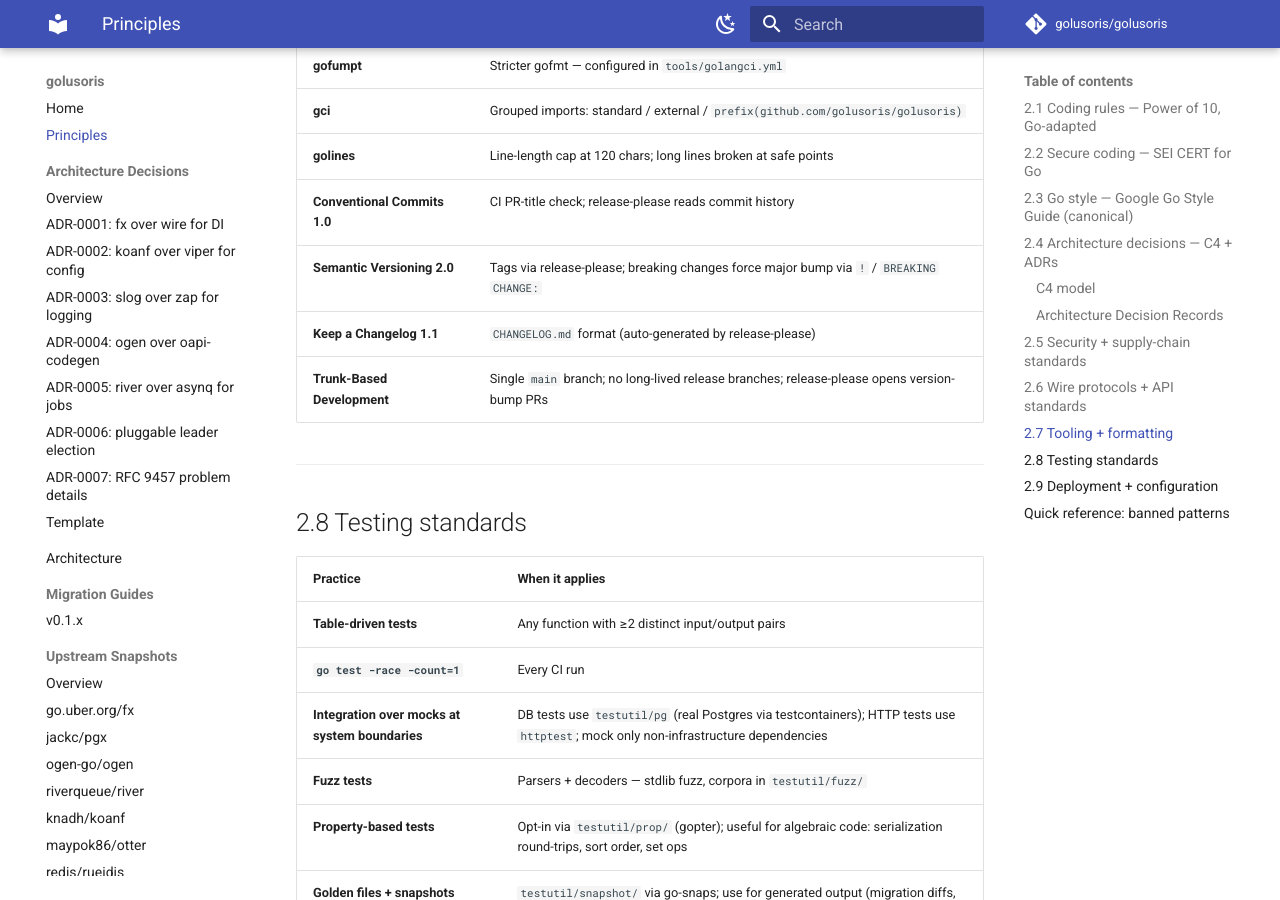
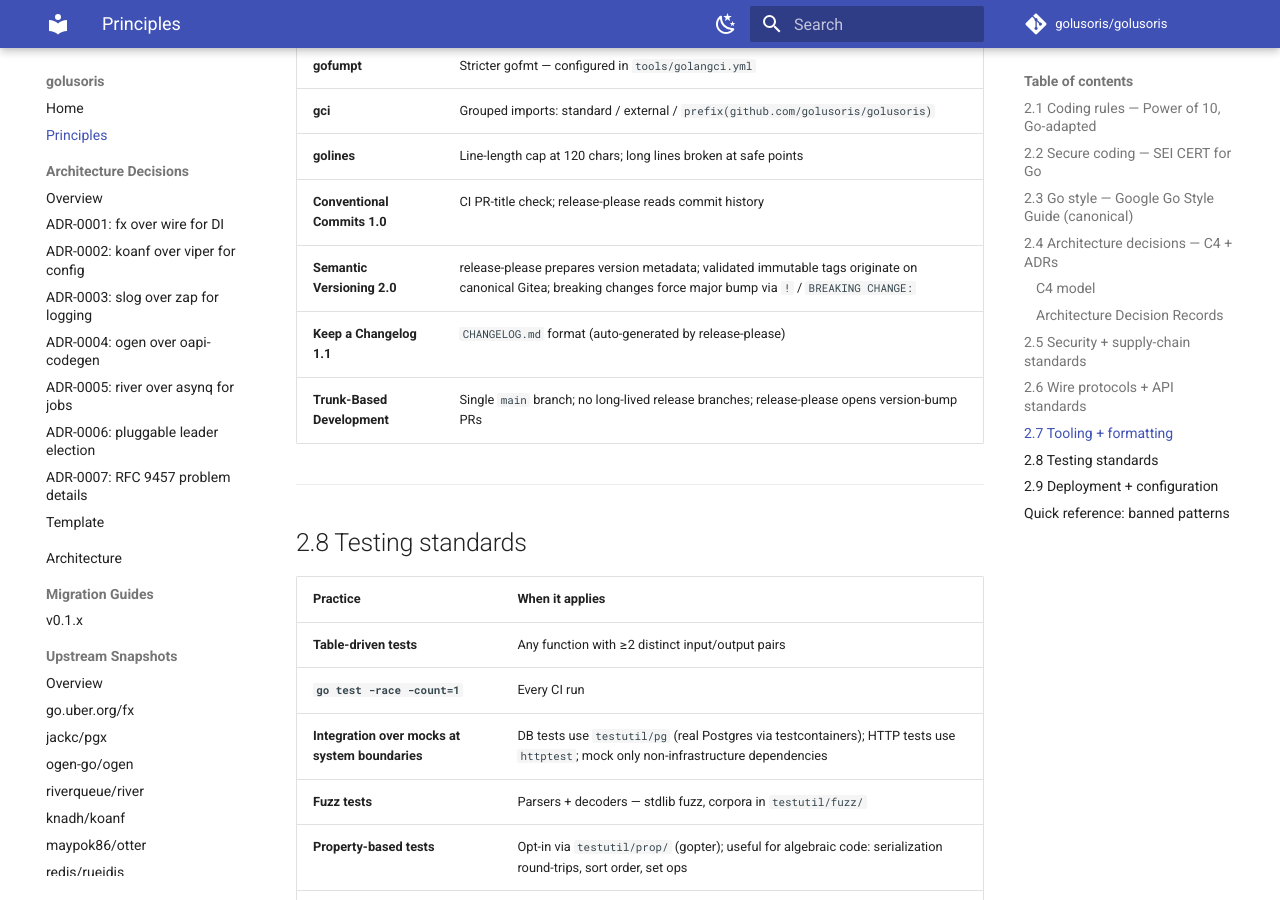
Before and after one commit to golusoris/golusoris, an MkDocs documentation site: the page built from docs/principles.md, in a window 1280 px wide and 900 px high, scrolled down 5799 px. Built offline with MkDocs 1.6.1 and Material for MkDocs 9.7.7, drawn with Linux system fonts in a browser that asks for light colours; comment, search, counter and statistics services are not loaded.

Commit message:
fix(ci): keep mirrored releases canonical

```diff
--- a/docs/principles.md
+++ b/docs/principles.md
@@ -149,7 +149,7 @@ References:
 | **gci** | Grouped imports: standard / external / `prefix(github.com/golusoris/golusoris)` |
 | **golines** | Line-length cap at 120 chars; long lines broken at safe points |
 | **Conventional Commits 1.0** | CI PR-title check; release-please reads commit history |
-| **Semantic Versioning 2.0** | Tags via release-please; breaking changes force major bump via `!` / `BREAKING CHANGE:` |
+| **Semantic Versioning 2.0** | release-please prepares version metadata; validated immutable tags originate on canonical Gitea; breaking changes force major bump via `!` / `BREAKING CHANGE:` |
 | **Keep a Changelog 1.1** | `CHANGELOG.md` format (auto-generated by release-please) |
 | **Trunk-Based Development** | Single `main` branch; no long-lived release branches; release-please opens version-bump PRs |
 
```
Also changed, not shown: 4 other files.
